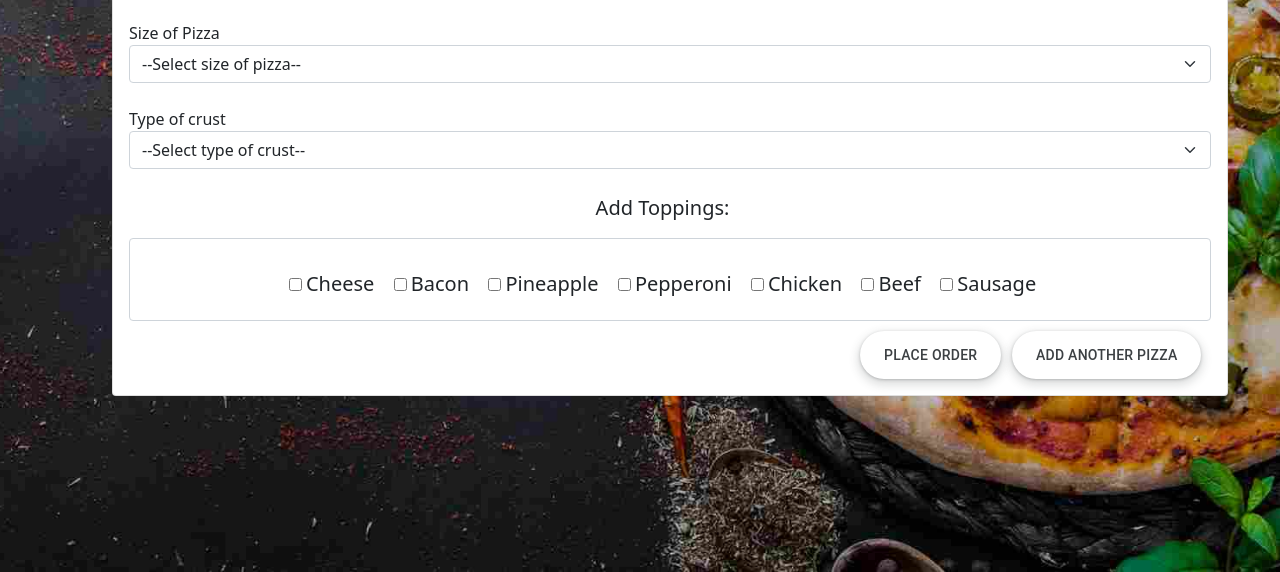
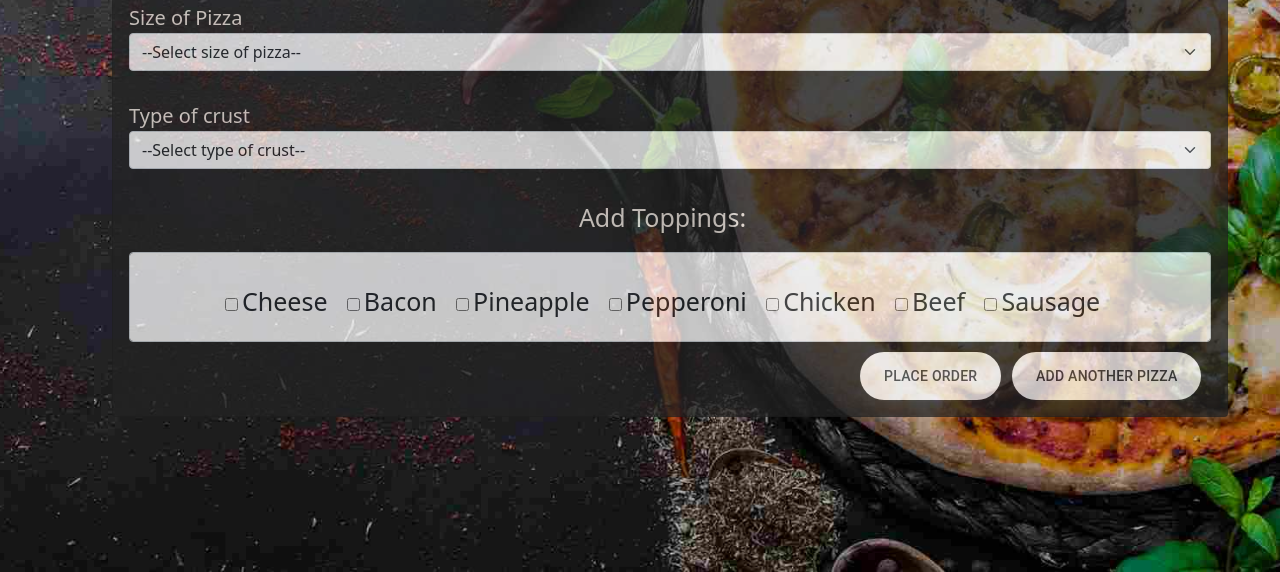
Before and after one commit to soilapertet/pizzeria-independent-project, a plain HTML site: page order.html in a window 1280 px wide. Shown: the part 228-800 px from the top of the page. Drawn offline with Linux system fonts and the light colour scheme.

Commit message:
Change the color and opacity of the form

```diff
--- a/css/styles.css
+++ b/css/styles.css
@@ -218,19 +218,25 @@ html#order
 #order-page .container
 {
   position: absolute;
-  top: 100px;
+  top: 70px;
   left:100px;
 }
 #toppings
 {
   text-align: center;
-  font-size: 20px;
 }
 #toppings label
 {
   margin-right: 15px;
   padding-bottom: 15px;
-  font-size: 20px;
+  font-size: 25px;
+}
+.card
+{
+  background-color: #232323;
+  color :#F2EAE3;
+  font-size:20px;
+  opacity:0.75;
 }
 #order-now h2
 {
```
